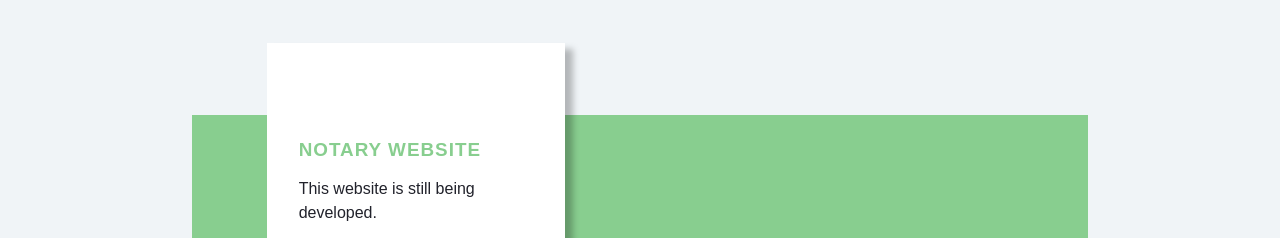
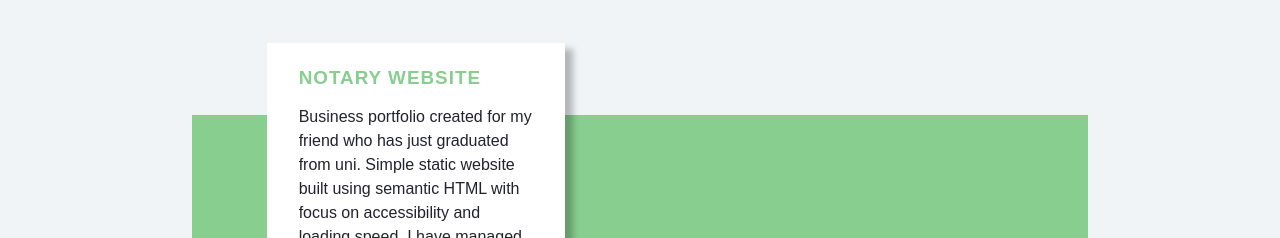
Before and after one commit to pawelkom88/portfolio-website, a website built with Parcel: page src/index.html in a window 1280 px wide. Shown: the part 2579-2817 px from the top of the page. Built offline with nearby package versions, Linux system fonts and the light colour scheme; files whose address does not match are found by name.

Commit message:
chore: Update project description

```diff
--- a/src/index.html
+++ b/src/index.html
@@ -302,7 +302,11 @@
           <div class="projects__card-desc reversed-desc">
             <article class="card-wrapper">
               <h3 class="card-heading notary-heading">Notary website</h3>
-              <p class="card-content">This website is still being developed.</p>
+              <p class="card-content">
+                Business portfolio created for my friend who has just graduated from uni. Simple
+                static website built using semantic HTML with focus on accessibility and loading
+                speed. I have managed to achieve 100/100/100 in Lighthouse performance tool.
+              </p>
               <div class="card-icons">
                 <img
                   loading="lazy"
@@ -320,10 +324,18 @@
                   srcset="/assets/icons/javascript.svg 1x"
                   alt="javascript icon" />
               </div>
-              <a href="https://github.com/pawelkom88/notary-website" class="card-btn card-btn-notary" target="_blank" rel="noopener"
+              <a
+                href="https://github.com/pawelkom88/notary-website"
+                class="card-btn card-btn-notary"
+                target="_blank"
+                rel="noopener"
                 >repository</a
               >
-              <a href="https://sikorskanotary.co.uk/" class="card-btn card-btn-notary" target="_blank" rel="noopener"
+              <a
+                href="https://sikorskanotary.co.uk/"
+                class="card-btn card-btn-notary"
+                target="_blank"
+                rel="noopener"
                 >lunch project</a
               >
             </article>
```
